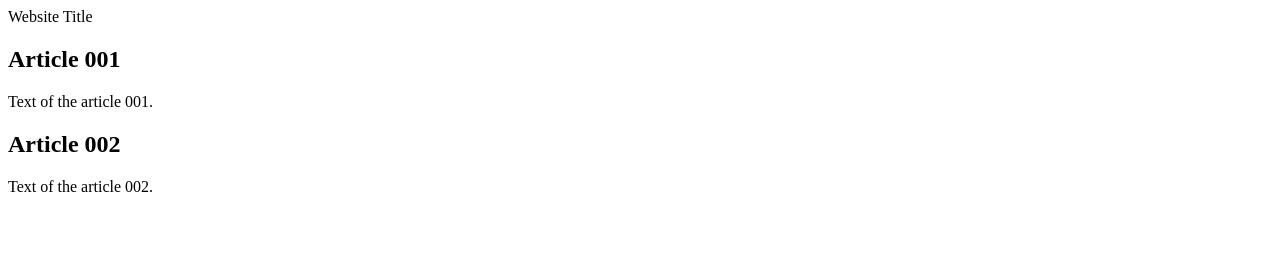
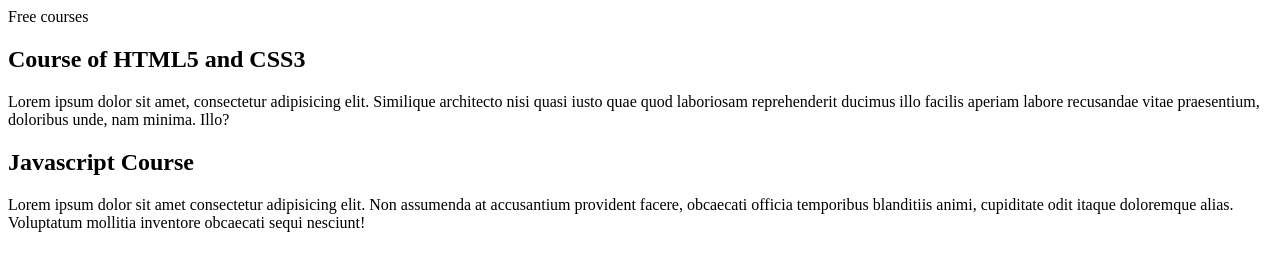
Before and after one commit to fabiocorreagomes/project-website, a plain HTML site: page index.html in a window 1280 px wide. Drawn offline with Linux system fonts and the light colour scheme.

Commit message:
started to write content

```diff
--- a/index.html
+++ b/index.html
@@ -7,14 +7,14 @@
 </head>
 <body>
     <main>
-        <header>Website Title</header>
+        <header>Free courses</header>
         <article>
-            <h2>Article 001</h2>
-            <p>Text of the article 001.</p>
+            <h2>Course of HTML5 and CSS3</h2>
+            <p>Lorem ipsum dolor sit amet, consectetur adipisicing elit. Similique architecto nisi quasi iusto quae quod laboriosam reprehenderit ducimus illo facilis aperiam labore recusandae vitae praesentium, doloribus unde, nam minima. Illo?</p>
         </article>
         <article>
-            <h2>Article 002</h2>
-            <p>Text of the article 002.</p>
+            <h2>Javascript Course</h2>
+            <p>Lorem ipsum dolor sit amet consectetur adipisicing elit. Non assumenda at accusantium provident facere, obcaecati officia temporibus blanditiis animi, cupiditate odit itaque doloremque alias. Voluptatum mollitia inventore obcaecati sequi nesciunt!</p>
         </article>
     </main>
 </body>
```
